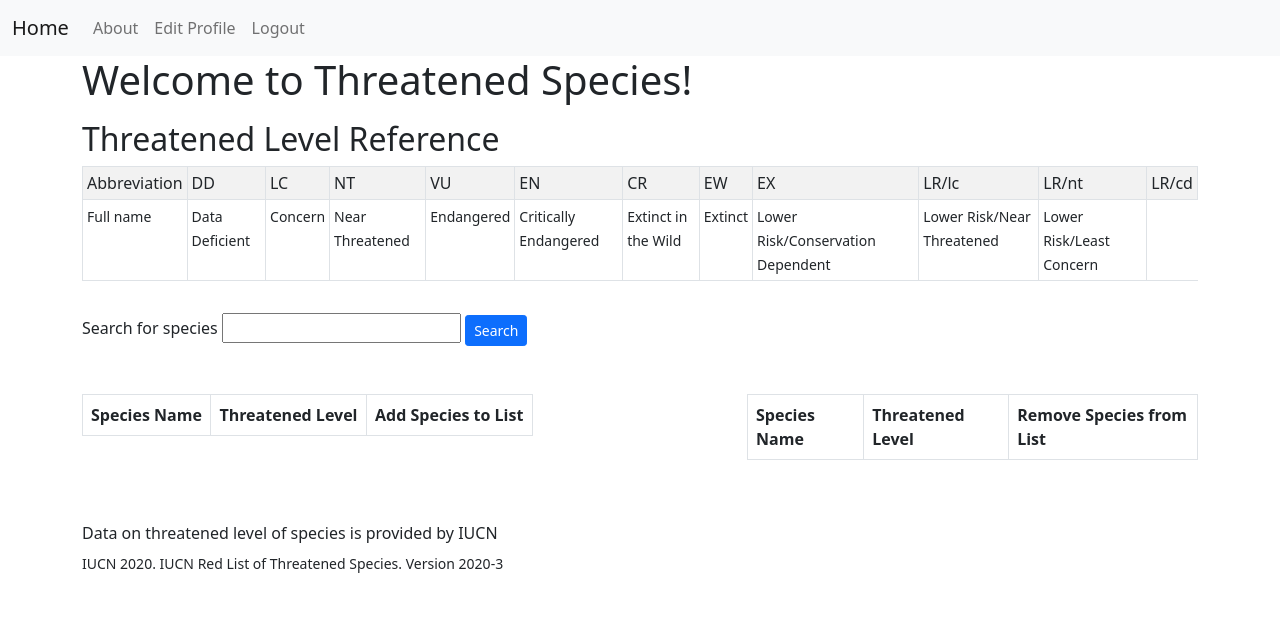
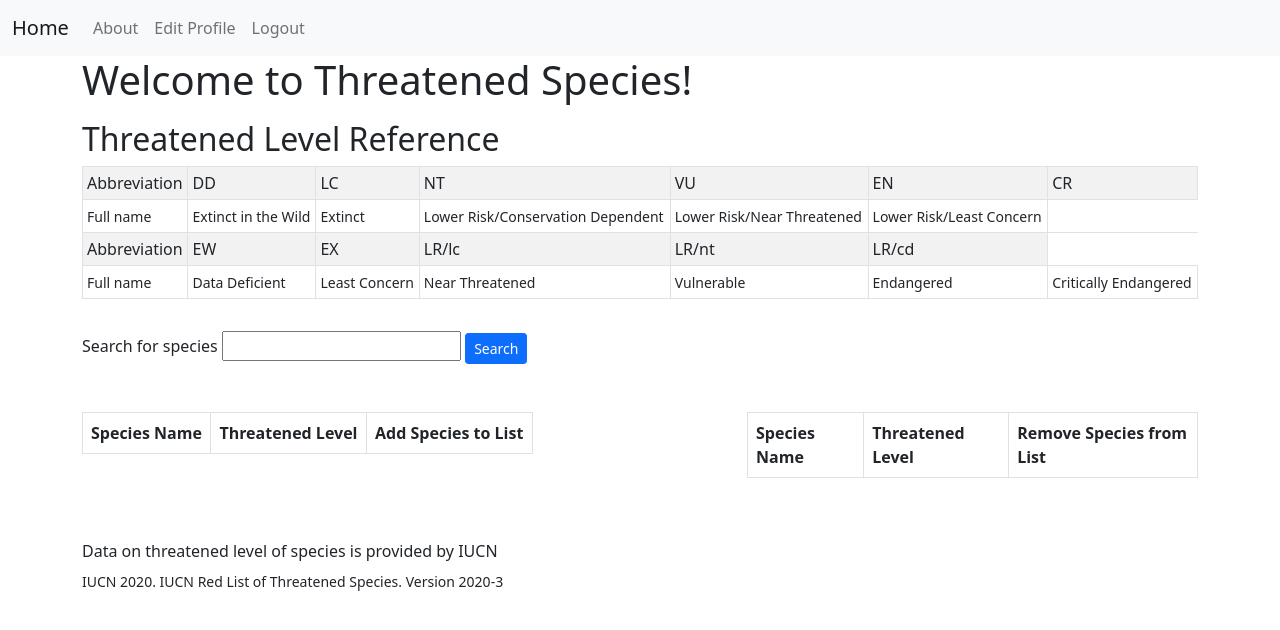
Before and after one commit to stgibson/capstone_1_threatened_species, a Flask app: page /home in a window 1280 px wide. Shown: the top 630 px of the page. Run offline with Flask 2, Linux system fonts and the light colour scheme; the visitor is signed in with stand-in values (Sample User, id 1); data comes from the database, SQL or seed files in the repository; data that the repository does not hold is empty.

Commit message:
Made table more compact. Modified templates/home.html.

```diff
--- a/templates/home.html
+++ b/templates/home.html
@@ -19,6 +19,17 @@
             <td>VU</td>
             <td>EN</td>
             <td>CR</td>
+          </tr>
+          <tr>
+            <td><small>Full name</small></td>
+            <td><small>Extinct in the Wild</small></td>
+            <td><small>Extinct</small></td>
+            <td><small>Lower Risk/Conservation Dependent</small></td>
+            <td><small>Lower Risk/Near Threatened</small></td>
+            <td><small>Lower Risk/Least Concern</small></td>
+          </tr>
+          <tr>
+            <td>Abbreviation</td>
             <td>EW</td>
             <td>EX</td>
             <td>LR/lc</td>
@@ -28,15 +39,11 @@
           <tr>
             <td><small>Full name</small></td>
             <td><small>Data Deficient</small></td>
-            <td><small>Concern</small></td>
+            <td><small>Least Concern</small></td>
             <td><small>Near Threatened</small></td>
+            <td><small>Vulnerable</small></td>
             <td><small>Endangered</small></td>
             <td><small>Critically Endangered</small></td>
-            <td><small>Extinct in the Wild</small></td>
-            <td><small>Extinct</small></td>
-            <td><small>Lower Risk/Conservation Dependent</small></td>
-            <td><small>Lower Risk/Near Threatened</small></td>
-            <td><small>Lower Risk/Least Concern</small></td>
           </tr>
         </tbody>
       </table>
```
